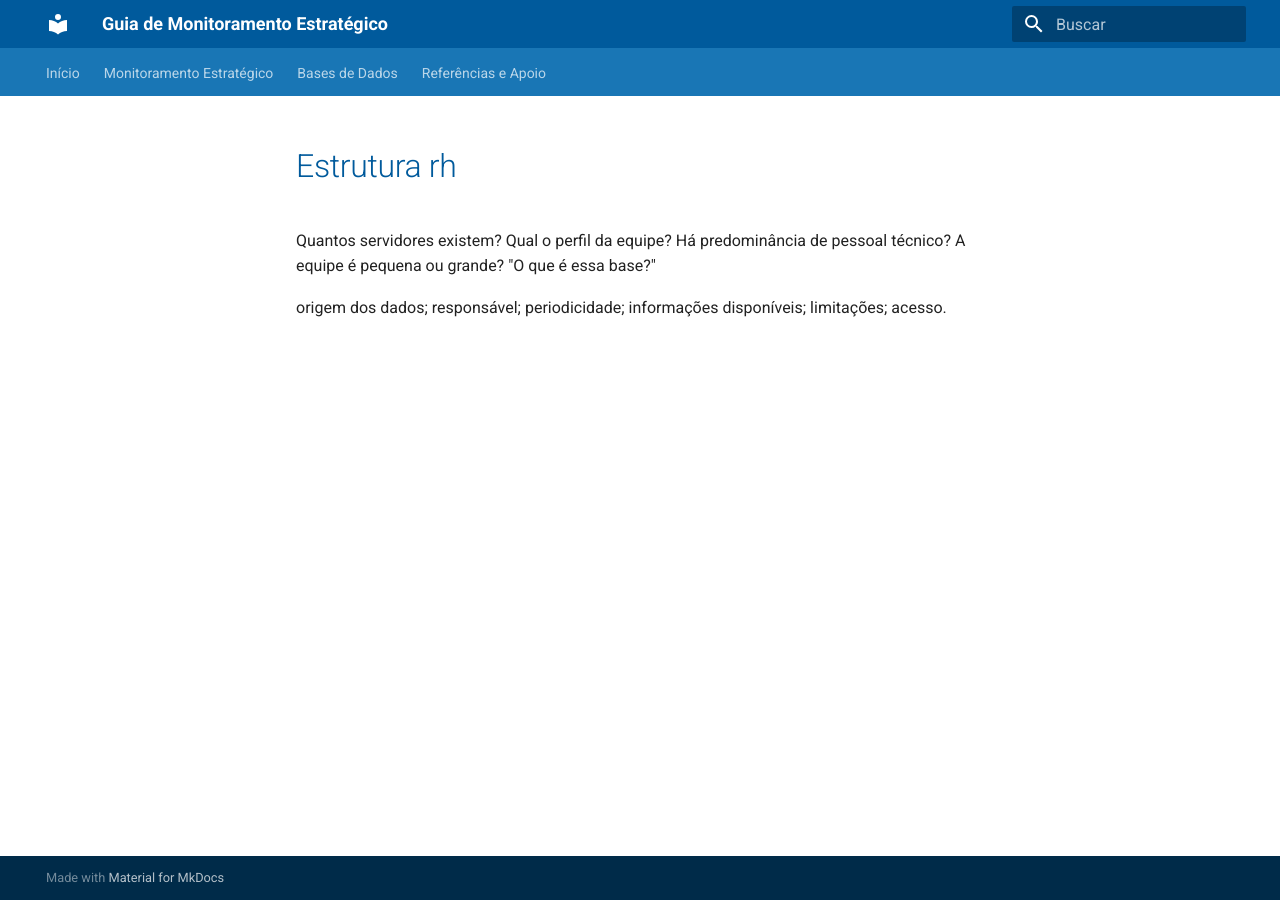
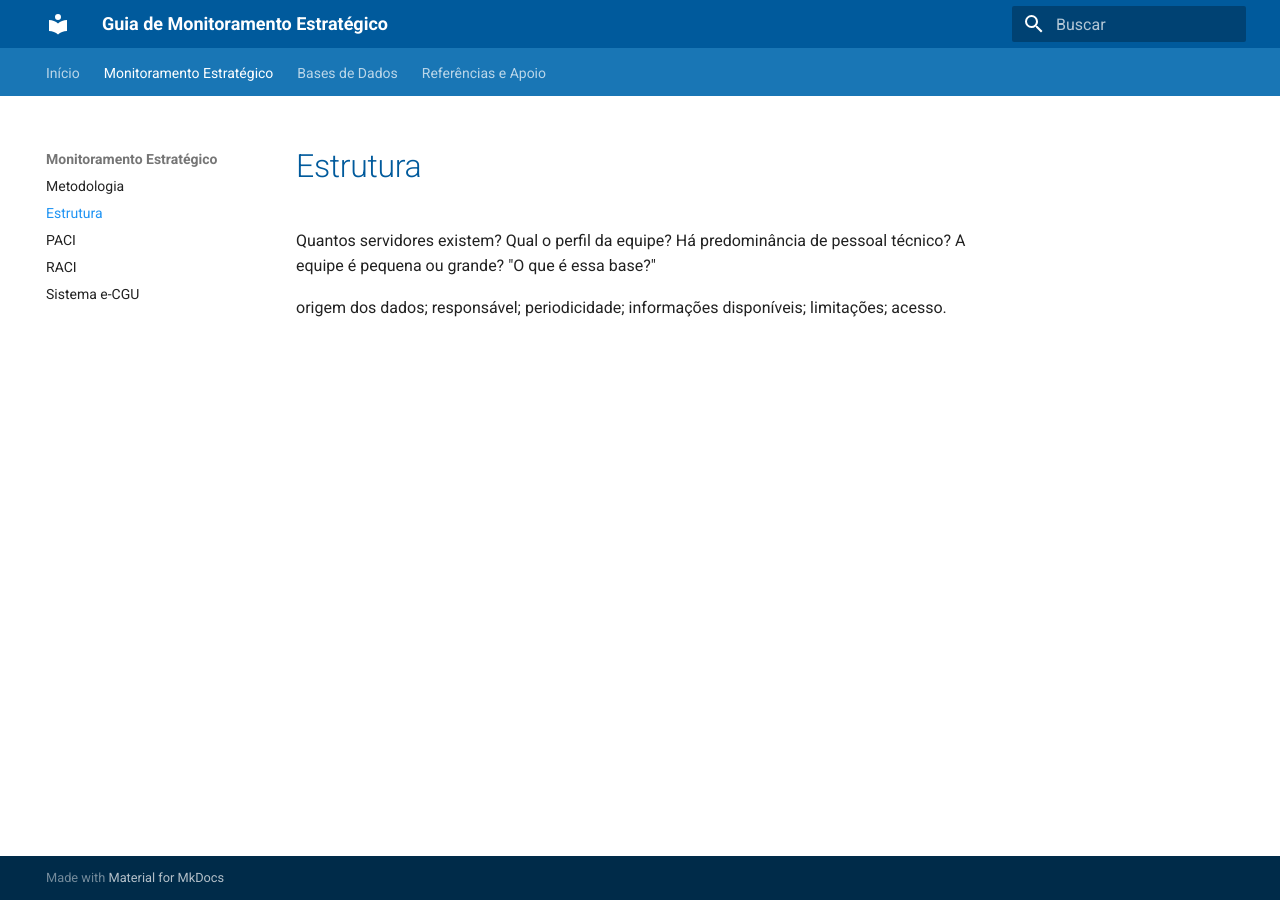
Before and after one commit to CGEMG-AHCS/guia-monitoramento-estrategico, an MkDocs documentation site: the page built from docs/monitoramento/estrutura-rh.md, in a window 1280 px wide. Built offline with MkDocs 1.6.1 and Material for MkDocs 9.7.7, drawn with Linux system fonts in a browser that asks for light colours.

Commit message:
Update mkdocs.yml

```diff
--- a/mkdocs.yml
+++ b/mkdocs.yml
@@ -28,6 +28,7 @@
 
   - Monitoramento Estratégico:
       - Metodologia: monitoramento/metodologia.md
+      - Estrutura: monitoramento/estrutura-rh.md
       - PACI: monitoramento/paci.md
       - RACI: monitoramento/raci.md
       - Sistema e-CGU: monitoramento/sistema e-cgu.md
```
